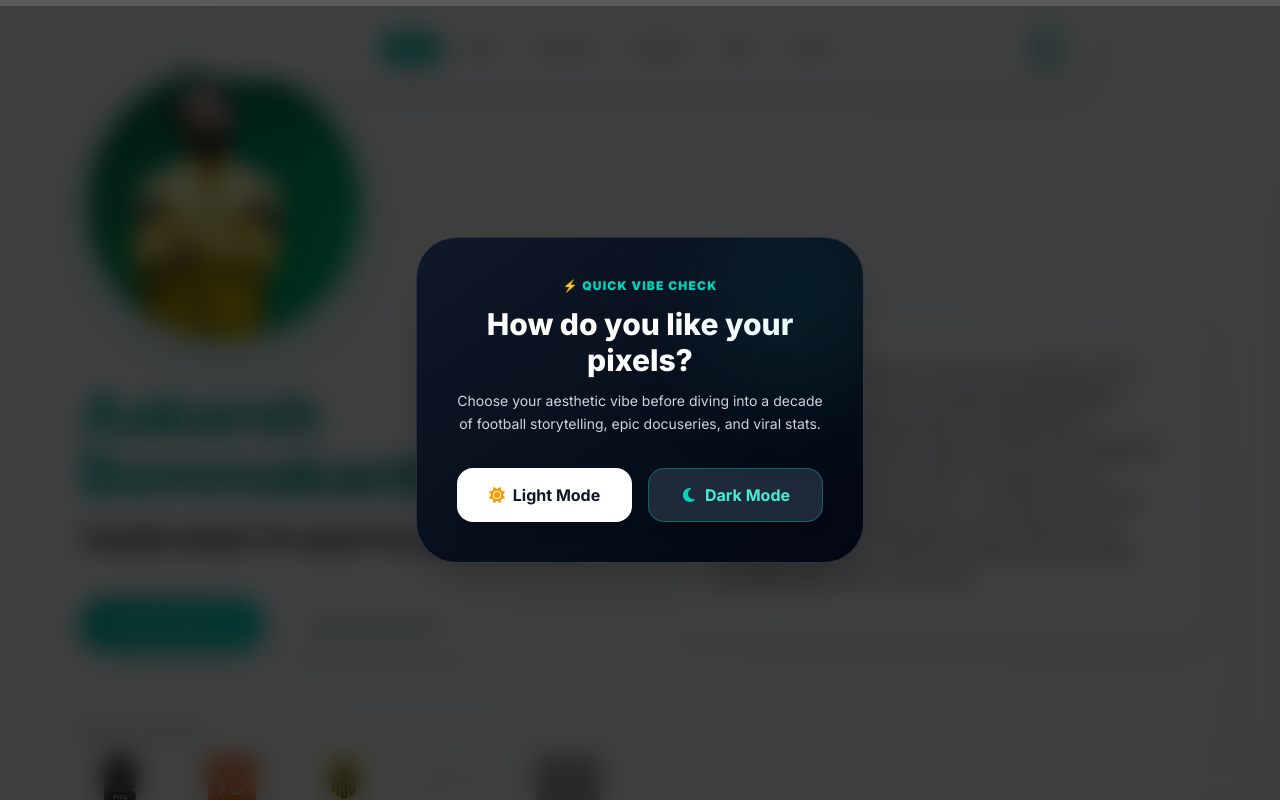
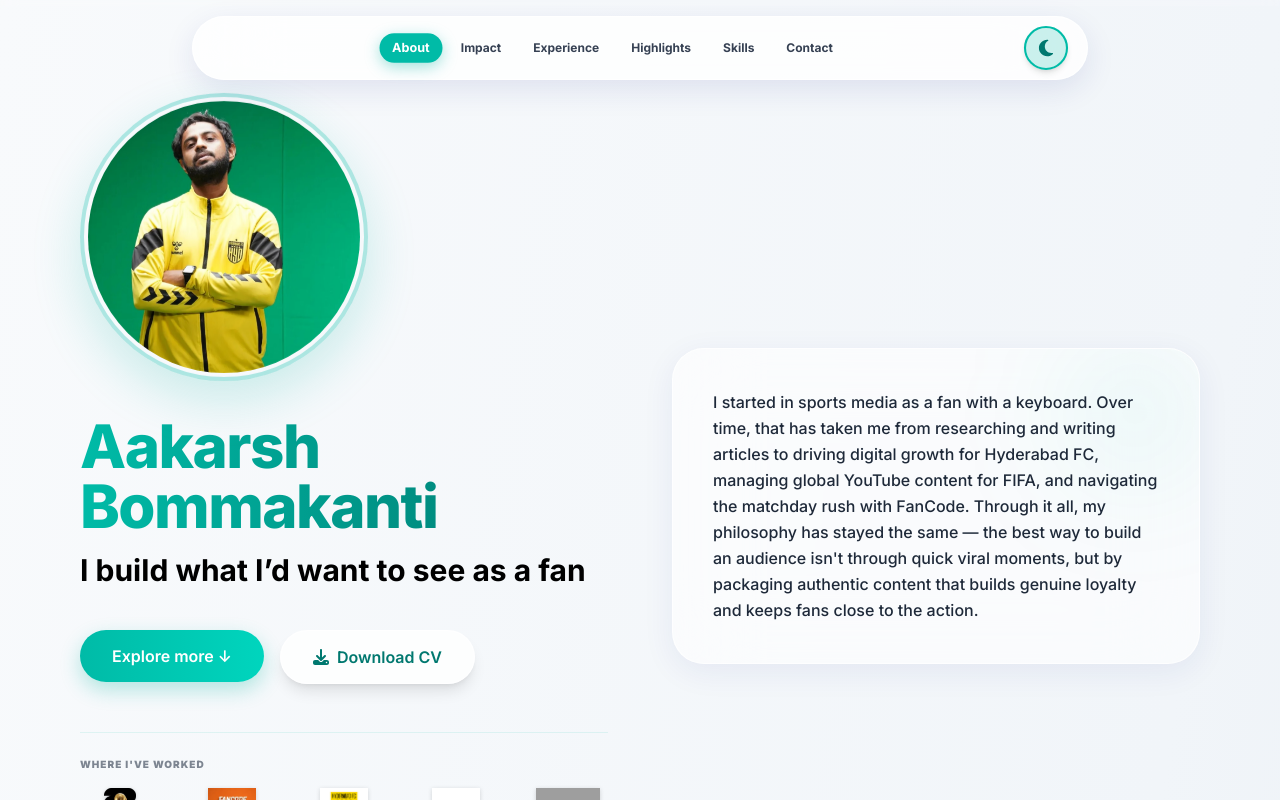
Before and after one commit to AakarshBot/aakars-portfolio-new, a Next.js app: page / in a window 1280 px wide. Shown: the top 800 px of the page. Built offline with nearby package versions, Linux system fonts and the light colour scheme; grey boxes are pictures that could not be loaded.

Commit message:
Refresh portfolio metrics and highlights

```diff
--- a/src/app/page.tsx
+++ b/src/app/page.tsx
@@ -1,8 +1,8 @@
 "use client";
 
 import React, { useEffect, useRef, useState, useMemo } from "react";
-import { motion, AnimatePresence } from "framer-motion";
-import { FaVideo, FaChartLine, FaPenFancy, FaGlobe, FaXTwitter, FaDownload, FaMoon, FaSun, FaArrowUpRightFromSquare } from "react-icons/fa6";
+import { motion } from "framer-motion";
+import { FaVideo, FaChartLine, FaPenFancy, FaGlobe, FaXTwitter, FaDownload, FaMoon, FaSun } from "react-icons/fa6";
 import Image from "next/image";
 
 // ---------- Data ----------
@@ -27,24 +27,24 @@ const experience = [
 
 const achievements: Record<string, { text: string; icon: React.ReactNode; clientLogo?: string }[]> = {
   "Digital Content Manager": [
-    { text: "Led the YouTube publishing and optimization strategy for FIFA, driving channel views from 66.18 million to over 127.33 million within a single reporting period.", icon: <FaChartLine />, clientLogo: "/fifa.png" },
+    { text: "Led the YouTube publishing and optimisation strategy for FIFA, driving channel views from 66.18 million to over 127.33 million within a single reporting period.", icon: <FaChartLine />, clientLogo: "/fifa.png" },
     { text: "Engineered aggressive A/B testing, metadata refinement, and thumbnail packaging for massive international football archives.", icon: <FaPenFancy />, clientLogo: "/fifa.png" },
     { text: "Headed YouTube publishing for the FIFA U17 Women's World Cup and the FIFA ASEAN Cup.", icon: <FaVideo />, clientLogo: "/fifa.png" },
-    { text: "Created and led social media campaigns for new tournament launches and in-tournament marketing for FanCode.", icon: <FaGlobe />, clientLogo: "/fancode.png" },
+    { text: "Created and led social media campaigns for tournament launches and in-tournament marketing across FanCode's global sports properties.", icon: <FaGlobe />, clientLogo: "/fancode.png" },
     { text: "Created regional memes and graphics for Premier League India weekly updates, using relevant viral trends to keep the community engaged.", icon: <FaPenFancy />, clientLogo: "/pl-india.png" },
     { text: "Created regional content for geo-targeted posts from the official Liverpool account.", icon: <FaPenFancy />, clientLogo: "/lfc-india.png" },
-    { text: "Directed daily live social coverage, promotional graphics, and tune-in campaigns for FanCode across top-tier properties, including the ISL, La Liga, and the 2026 Masters golf tournament.", icon: <FaGlobe />, clientLogo: "/fancode.png" },
+    { text: "Led launch and matchday social campaigns for FanCode across global sports properties including LALIGA, ISL and The Masters.", icon: <FaGlobe />, clientLogo: "/fancode.png" },
   ],
   "Media Manager": [
-    { text: "Architected the digital media strategy that defined Hyderabad FC's ISL Championship-winning era.", icon: <FaGlobe /> },
+    { text: "Led the club's digital media strategy through its ISL Championship-winning era, aligning storytelling with matchday and fan growth.", icon: <FaGlobe /> },
     { text: "Scripted and produced 'Future Is Us'—a groundbreaking, two-season sports documentary series for Disney+ Hotstar.", icon: <FaVideo /> },
-    { text: "Led high-impact brand collaborations and fan-loyalty campaigns that significantly boosted stadium attendance and YoY engagement.", icon: <FaChartLine /> },
+    { text: "Built fan-facing campaigns and partner activations that helped lift year-on-year digital engagement by 35%.", icon: <FaChartLine /> },
     { text: "Managed the club's day-to-day digital content across social, web, broadcast and print, leading a six-member media team.", icon: <FaGlobe /> },
     { text: "Built content workflows and match-day operations across multiple platforms while working with partners including hummel, EA Sports, Dream11, Dafa News and Decathlon.", icon: <FaChartLine /> },
   ],
   "Content Analyst": [
     { text: "Enhanced the Bing Sports UI/UX, streamlining API integrations to deliver real-time match data to millions of users.", icon: <FaGlobe /> },
-    { text: "Built predictive data models for Premier League and Champions League outcomes to drive personalized user experiences.", icon: <FaChartLine /> },
+    { text: "Built predictive data models for Premier League and Champions League outcomes to drive personalised user experiences.", icon: <FaChartLine /> },
     { text: "Analysed sports data, search behaviour and editorial requirements to improve the relevance of live scores, fixtures and match content.", icon: <FaChartLine /> },
     { text: "Worked across editorial and product teams to identify content opportunities and improve the presentation of real-time sports information.", icon: <FaGlobe /> },
   ],
@@ -59,9 +59,9 @@ const achievements: Record<string, { text: string; icon: React.ReactNode; client
 };
 
 const impactData = [
-  { client: "FIFA", logo: "/fifa.png", stats: [{ value: "127.3M", label: "Peak Monthly Views" }, { value: "4.95M", label: "Hours Watch Time" }, { value: "A/B Tested", label: "Metadata & Optimization" }] },
-  { client: "FanCode", logo: "/fancode.png", stats: [{ value: "Daily", label: "Live Social Coverage" }, { value: "Tier 1", label: "Global Events (e.g. Masters)" }, { value: "100%", label: "Data-Driven Strategy" }] },
-  { client: "Storytelling", logo: "/hfc.png", stats: [{ value: "15,000+", label: "Articles Published" }, { value: "500K+", label: "Engaged Readership" }, { value: "2 Seasons", label: "Disney+ Docuseries" }] }
+  { client: "FIFA", logo: "/fifa.png", stats: [{ value: "66.2M -> 127.3M", label: "Peak Monthly Views" }, { value: "7 -> 10", label: "Videos Published Per Day" }, { value: "40", label: "Archive Matches Livestreamed" }] },
+  { client: "FanCode", logo: "/fancode.png", stats: [{ value: "Daily", label: "Live Social Coverage" }, { value: "3+", label: "LALIGA, ISL & The Masters" }, { value: "Launch + Matchday", label: "Campaigns Led" }] },
+  { client: "Hyderabad FC", logo: "/hfc.png", stats: [{ value: "+35%", label: "YoY Digital Engagement" }, { value: "6", label: "Media Team Members Led" }, { value: "2 Seasons", label: "Disney+ Docuseries" }] }
 ];
 
 const partnerLogos = [
@@ -74,12 +74,12 @@ const partnerLogos = [
 ];
 
 const projects = [
-  { title: "FIFA YT Publishing", description: "Oversaw the best year in FIFA YouTube history, driving record-breaking subscriber growth and watch time during the 2026 World Cup.", image: "/fifa-yt.jpg", layout: "horizontal", link: "https://youtube.com/@fifa" },
-  { title: "FanCode ISL & LALIGA", description: "Produced and managed everyday social media content on FanCode for top-tier global football leagues.", image: "/fancode-content.jpg", layout: "vertical", link: "https://fancode.com" },
-  { title: "Future Is Us Docuseries", description: "First-of-its-kind sports docuseries following the journey of Hyderabad FC, scripted and produced for Disney+ Hotstar.", image: "/future-is-us.jpg", layout: "vertical", link: "https://hotstar.com" },
-  { title: "Hyderabad FC Trophy Win", description: "Led the digital media strategy and coverage as Media Manager when Hyderabad FC won the ISL championship.", image: "/hfc-trophy.jpg", layout: "horizontal", link: "https://hyderabadfc.co.in" },
-  { title: "Microsoft Bing UI", description: "Helped improve the Bing homepage user interface and user experience for real-time sports searches.", image: "/bing-ui.jpg", layout: "vertical", link: "https://bing.com" },
-  { title: "Sports Writer & Editor", description: "Wrote and published over 15,000 articles across global platforms, building a readership of half a million.", image: "/writer.jpg", layout: "vertical", link: "#" },
+  { title: "FIFA YouTube Publishing", description: "Led FIFA YouTube publishing into the 2026 World Cup cycle, combining daily programming, SEO, metadata, archive livestreams and packaging to drive sustained channel growth.", image: "/fifa-yt.jpg", layout: "horizontal", link: "https://youtube.com/@fifa" },
+  { title: "FanCode Global Events", description: "Created and led launch and matchday social campaigns across LALIGA, ISL and The Masters, adapting global properties for Indian audiences while keeping the creative close to the fan.", image: "/fancode-content.jpg", layout: "vertical", link: "https://fancode.com" },
+  { title: "Future Is Us Docuseries", description: "Scripted and produced two seasons for Disney+ Hotstar, turning Hyderabad FC's sporting journey into a character-led story built for a mainstream streaming audience.", image: "/future-is-us.jpg", layout: "vertical", link: "https://hotstar.com" },
+  { title: "Hyderabad FC Championship", description: "Led the club's digital media operation through its ISL Championship-winning era, coordinating social, web, broadcast and print while leading a six-person media team.", image: "/hfc-trophy.jpg", layout: "horizontal", link: "https://hyderabadfc.co.in" },
+  { title: "Microsoft Bing Sports", description: "Worked across editorial, product, data and API integrations to improve how real-time scores, fixtures and sports information were presented to millions of users.", image: "/bing-ui.jpg", layout: "vertical", link: "https://bing.com" },
+  { title: "Sports Writing & Editing", description: "Published 15,000+ football stories, led a 10-writer editorial team and built a 500K+ engaged readership through analysis and matchday coverage.", image: "/writer.jpg", layout: "vertical", link: "#" },
 ];
 
 const skills = ["Content Strategy", "Video Production", "Sports Analytics", "Editorial Leadership", "Social Media Growth", "Storytelling", "Digital Marketing", "SEO & SEM", "Data Visualization", "Brand Management", "Media Relations", "Public Speaking", "Content Writing", "Copy Editing", "Research & Fact-Checking", "Article Writing"];
@@ -87,7 +87,6 @@ const skills = ["Content Strategy", "Video Production", "Sports Analytics", "Edi
 // ---------- Main Page Component ----------
 export default function Page() {
   const [isDark, setIsDark] = useState(false);
-  const [showWelcomeModal, setShowWelcomeModal] = useState(true);
   const [active, setActive] = useState("about");
   const [progress, setProgress] = useState(0);
   const [showNav, setShowNav] = useState(true);
@@ -155,47 +154,6 @@ export default function Page() {
   return (
     <div className={`min-h-screen font-sans selection:bg-teal-500 selection:text-white transition-colors duration-700 ${tBg} relative focus:outline-none`}>
 
-      {/* Professional Opaque Screen & Quirky Welcome Modal on Load */}
-      <AnimatePresence>
-        {showWelcomeModal && (
-          <motion.div
-            initial={{ opacity: 0 }}
-            animate={{ opacity: 1 }}
-            exit={{ opacity: 0 }}
-            className="fixed inset-0 z-50 bg-black/75 backdrop-blur-md flex items-center justify-center p-4"
-          >
-            <motion.div
-              initial={{ scale: 0.9, y: 20 }}
-              animate={{ scale: 1, y: 0 }}
-              exit={{ scale: 0.9, y: 20 }}
-              className="bg-gradient-to-br from-gray-900 to-gray-950 text-white p-8 sm:p-10 rounded-[2.5rem] shadow-2xl border border-white/15 max-w-md w-full text-center relative overflow-hidden"
-              onClick={(e) => e.stopPropagation()}
-            >
-              <div className="absolute top-0 right-0 w-32 h-32 bg-teal-500/20 blur-3xl rounded-full pointer-events-none"></div>
-
-              <span className="text-xs font-black text-teal-400 uppercase tracking-widest block mb-3">⚡ Quick Vibe Check</span>
-              <h3 className="text-2xl sm:text-3xl font-extrabold mb-3">How do you like your pixels?</h3>
-              <p className="text-sm text-gray-300 mb-8 leading-relaxed">Choose your aesthetic vibe before diving into a decade of football storytelling, epic docuseries, and viral stats.</p>
-
-              <div className="grid grid-cols-2 gap-4">
-                <button
-                  onClick={() => { setIsDark(false); setShowWelcomeModal(false); }}
-                  className="flex items-center justify-center gap-2 py-3.5 px-5 rounded-2xl bg-white text-gray-900 font-bold hover:bg-teal-50 transition-all shadow-lg group cursor-pointer focus:ring-4 focus:ring-teal-400"
-                >
-                  <FaSun className="text-amber-500 group-hover:rotate-45 transition-transform" /> Light Mode
-                </button>
-                <button
-                  onClick={() => { setIsDark(true); setShowWelcomeModal(false); }}
-                  className="flex items-center justify-center gap-2 py-3.5 px-5 rounded-2xl bg-gray-800 text-teal-300 border border-teal-500/40 font-bold hover:bg-gray-750 transition-all shadow-lg group cursor-pointer focus:ring-4 focus:ring-teal-400"
-                >
-                  <FaMoon className="text-teal-400 group-hover:-rotate-12 transition-transform" /> Dark Mode
-                </button>
-              </div>
-            </motion.div>
-          </motion.div>
-        )}
-      </AnimatePresence>
-
       {/* Background Animated Gradient Mesh Orbs */}
       <div className="fixed inset-0 -z-10 overflow-hidden pointer-events-none">
         <motion.div animate={{ x: [0, 120, 0], y: [0, -80, 0], scale: [1, 1.2, 1] }} transition={{ duration: 18, repeat: Infinity, ease: "easeInOut" }} className={`absolute top-[-15%] left-[-10%] w-[55vw] h-[55vw] rounded-full blur-[150px] transition-colors duration-700 ${isDark ? 'bg-teal-500/15' : 'bg-teal-400/15'}`} />
@@ -237,11 +195,11 @@ export default function Page() {
       <main className="max-w-6xl mx-auto px-4 py-16 space-y-16 sm:space-y-24 relative">
 
         {/* Hero Section */}
-        <section id="about" ref={refs.about} className="min-h-[80vh] flex flex-col justify-center pt-10 md:pt-0">
+        <section id="about" ref={refs.about} className="min-h-[80vh] flex flex-col justify-center pt-20 sm:pt-24 md:pt-8">
           <div className="grid md:grid-cols-2 gap-10 md:gap-16 items-center w-full">
             <div className="flex flex-col items-center md:items-start text-center md:text-left space-y-6 sm:space-y-8">
 
-              <motion.div animate={{ y: [-5, 5, -5] }} transition={{ duration: 6, repeat: Infinity, ease: "easeInOut" }} className="relative w-48 h-48 sm:w-72 sm:h-72 rounded-full shadow-[0_20px_50px_rgba(20,184,166,0.2)] overflow-hidden flex-shrink-0 border-4 border-teal-500/30 backdrop-blur-sm p-1">
+              <motion.div animate={{ y: [-5, 5, -5] }} transition={{ duration: 6, repeat: Infinity, ease: "easeInOut" }} className="relative w-48 h-48 sm:w-72 sm:h-72 rounded-full shadow-[0_20px_50px_rgba(20,184,166,0.2)] overflow-hidden flex-shrink-0 mt-4 md:mt-0 border-4 border-teal-500/30 backdrop-blur-sm p-1">
                 <div className="relative w-full h-full rounded-full overflow-hidden bg-transparent">
                   <Image src="/profile.jpg" alt="Aakarsh Bommakanti" fill className="object-cover hover:scale-105 transition-transform duration-500" />
                 </div>
```
